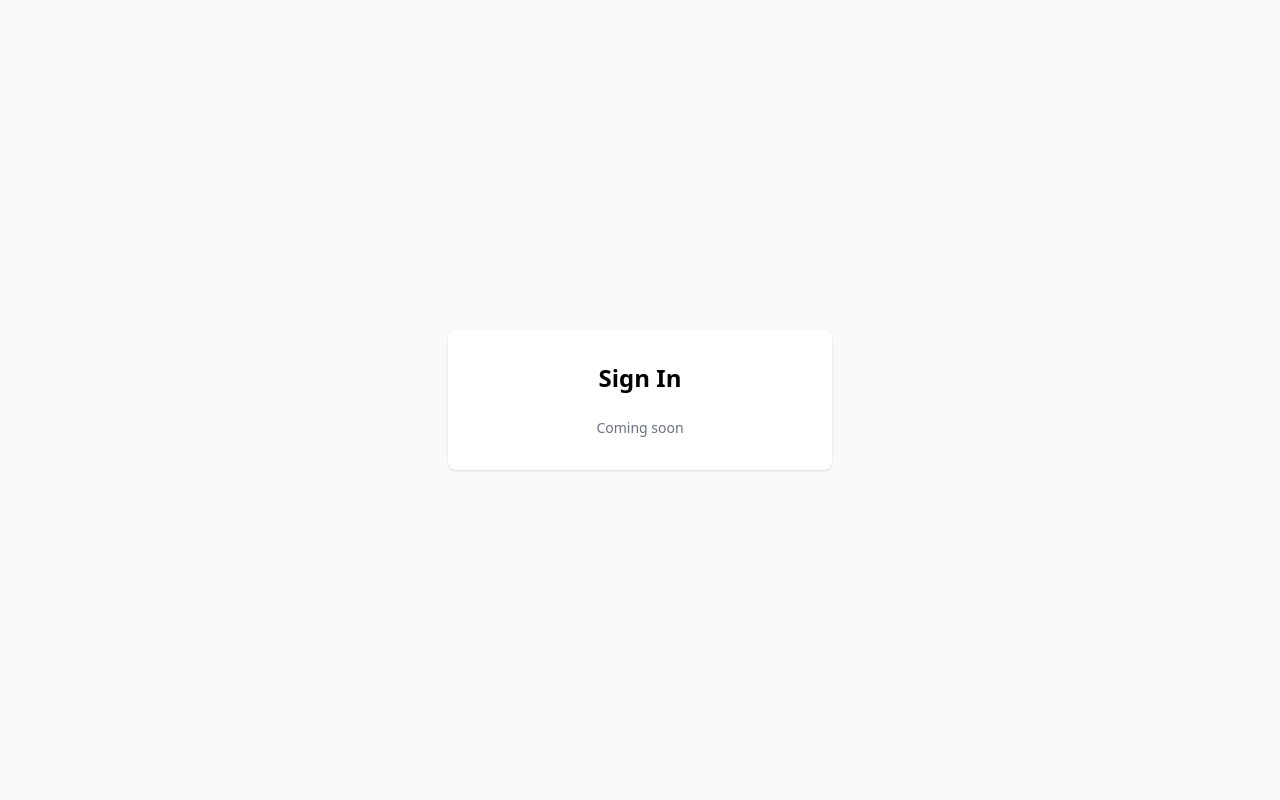
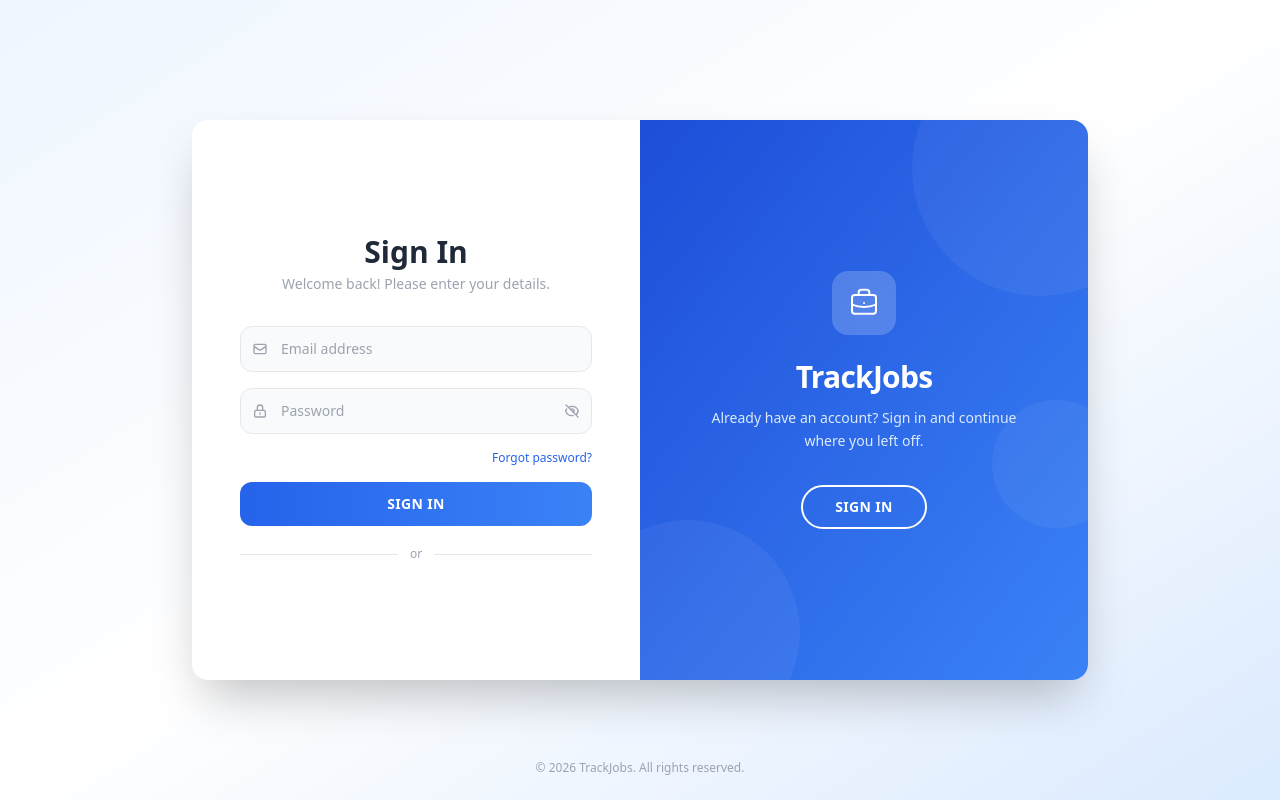
Before and after one commit to basarardabaykal/trackjobapplications-frontend, a React (Vite) app: page /login in a window 1280 px wide. Built offline with nearby package versions, Linux system fonts and the light colour scheme.

Commit message:
feat(auth): implement sliding panel login page
Split-screen layout: sign-in form left, sign-up form right,
blue gradient overlay panel slides between the two.
isSignUp state in LoginPage, passed as props to child components.
Blue gradient background, shadow-2xl card, smooth 700ms transitions.

```diff
--- a/src/pages/LoginPage.tsx
+++ b/src/pages/LoginPage.tsx
@@ -1,10 +1,45 @@
+import { useState } from 'react'
+import SignInForm from '../components/auth/SignInForm'
+import SignUpForm from '../components/auth/SignUpForm'
+import OverlayPanel from '../components/auth/OverlayPanel'
+
 export default function LoginPage() {
+  const [isSignUp, setIsSignUp] = useState(false)
+
   return (
-    <div className="min-h-screen flex items-center justify-center bg-gray-50">
-      <div className="bg-white p-8 rounded-lg shadow w-full max-w-sm">
-        <h1 className="text-2xl font-bold mb-6 text-center">Sign In</h1>
-        <p className="text-center text-gray-500 text-sm">Coming soon</p>
+    <div className="min-h-screen flex items-center justify-center bg-gradient-to-br from-blue-50 via-white to-blue-100 p-4">
+      {/* Card */}
+      <div className="relative w-full max-w-4xl h-[560px] bg-white rounded-2xl shadow-2xl overflow-hidden">
+
+        {/* Sign Up Form — right side */}
+        <div
+          className="absolute top-0 right-0 w-1/2 h-full transition-all duration-700 ease-in-out"
+          style={{
+            opacity: isSignUp ? 1 : 0,
+            zIndex: isSignUp ? 5 : 1,
+          }}
+        >
+          <SignUpForm onSwitch={() => setIsSignUp(false)} />
+        </div>
+
+        {/* Sign In Form — left side */}
+        <div
+          className="absolute top-0 left-0 w-1/2 h-full transition-all duration-700 ease-in-out"
+          style={{
+            opacity: isSignUp ? 0 : 1,
+            zIndex: isSignUp ? 1 : 5,
+          }}
+        >
+          <SignInForm onSwitch={() => setIsSignUp(true)} />
+        </div>
+
+        {/* Sliding Overlay */}
+        <OverlayPanel isSignUp={isSignUp} onSwitch={() => setIsSignUp(!isSignUp)} />
       </div>
+
+      <p className="absolute bottom-6 text-xs text-gray-400">
+        © {new Date().getFullYear()} TrackJobs. All rights reserved.
+      </p>
     </div>
   )
 }
```
